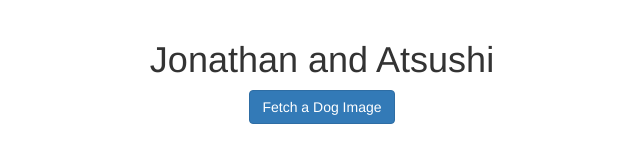
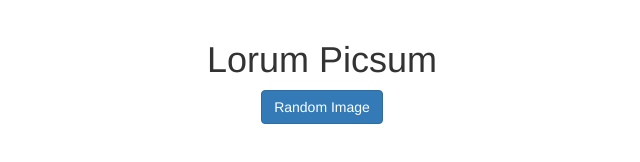
Before and after one commit to 0swan/Pokemon, a plain HTML site: page index.html in a window 1280 px wide. Shown: the whole page, without its empty margins (318-958 px from the left). Drawn offline with nearby package versions, Linux system fonts and the light colour scheme.

Commit message:
Update index.html

```diff
--- a/index.html
+++ b/index.html
@@ -3,20 +3,20 @@
 <head>
     <meta charset="utf-8">
     <meta http-equiv="X-UA-Compatible" content="IE=edge,chrome=1">
-    <title>Jonathan and Atsushi</title>
+    <title>Lorum Picsum</title>
     <meta name="viewport" content="width=device-width, initial-scale=1">
     <link href="https://maxcdn.bootstrapcdn.com/bootstrap/3.3.7/css/bootstrap.min.css" rel="stylesheet" integrity="sha384-BVYiiSIFeK1dGmJRAkycuHAHRg32OmUcww7on3RYdg4Va+PmSTsz/K68vbdEjh4u" crossorigin="anonymous">
 </head>
 <body style="padding: 20px; text-align: center;">
-    <h1>Jonathan and Atsushi</h1>
-    <button class="btn btn-primary get-dog">Fetch a Dog Image</button>
+    <h1>Lorum Picsum</h1>
+    <button class="btn btn-primary get-dog">Random Image</button>
     <div class="api-details" style="margin-top: 20px;"></div>
     <div class="image-content" style="margin-top: 20px;"></div>
 
     <script src="https://cdnjs.cloudflare.com/ajax/libs/jquery/3.4.1/jquery.min.js" integrity="sha256-CSXorXvZcTkaix6Yvo6HppcZGetbYMGWSFlBw8HfCJo=" crossorigin="anonymous" type="text/javascript"></script>
     <script type="text/javascript">
         function getDog(){
-            $.getJSON("https://pokeapi.co/api/v2/pokemon/random", function(data) {
+            $.getJSON("https://picsum.photos", function(data) {
                 $(".api-details").html("<p>API Response: " + JSON.stringify(data) + "</p>");
                 $(".image-content").html("<img src='" + data.message + "' style='max-width: 100%; height: auto;'>");
             });
```
